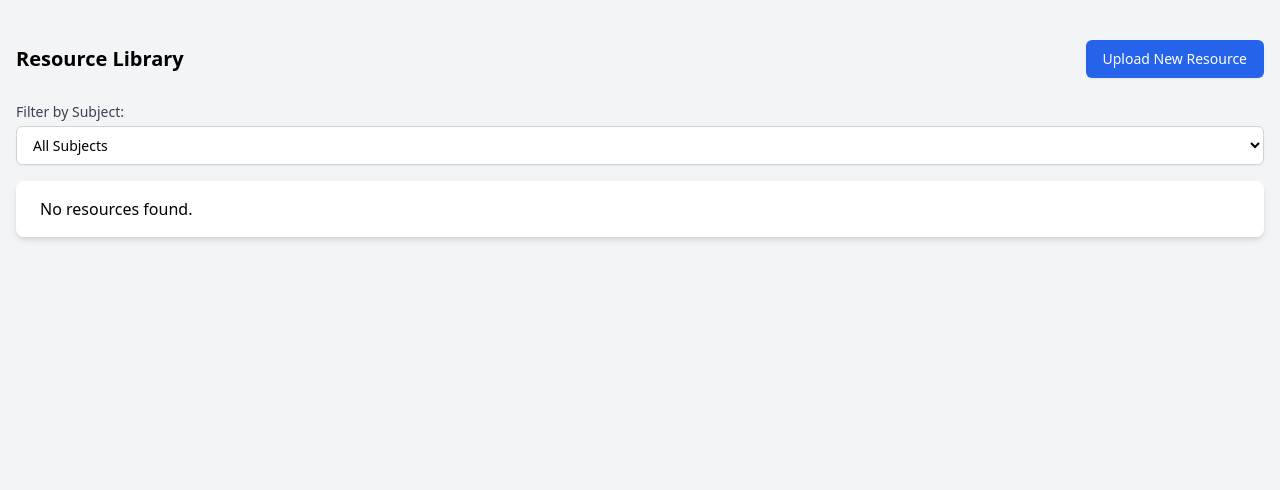
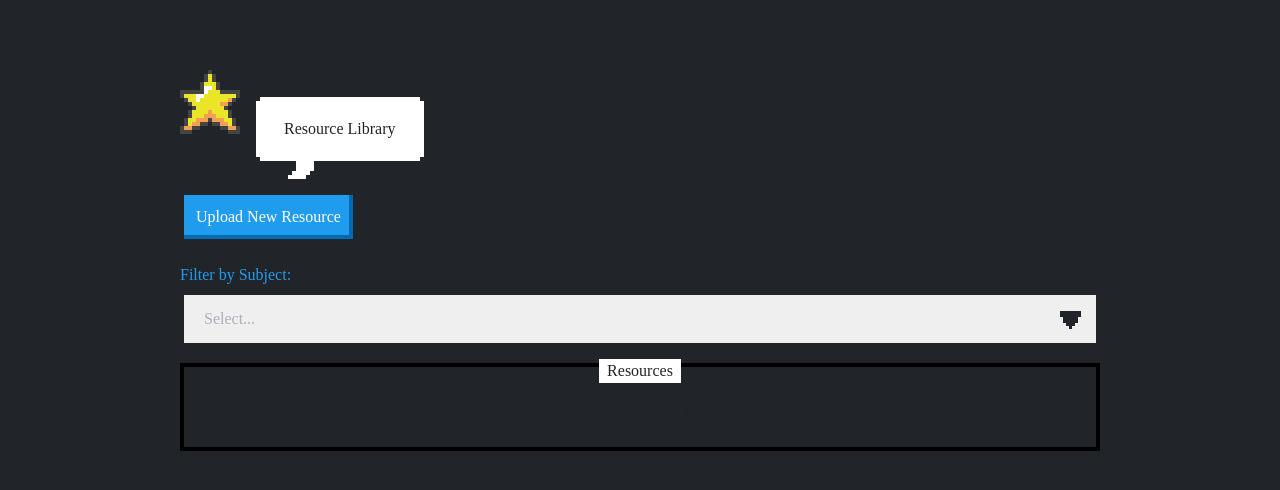
Before and after one commit to fvcl/exam-collection, a Flask app: page / in a window 1280 px wide. Shown: the top 490 px of the page. Run offline with Flask 3, Linux system fonts and the light colour scheme; data that the repository does not hold is empty; parts of the project's set-up code (start-up, migrations or seed data) failed here and were passed over; some libraries are stand-ins or nearby versions.

Commit message:
trial for nes.css transition

```diff
--- a/exco/templates/index.html
+++ b/exco/templates/index.html
@@ -4,68 +4,62 @@
     <meta charset="UTF-8">
     <meta name="viewport" content="width=device-width, initial-scale=1.0">
     <title>Resource Library</title>
-    <!-- Include Tailwind CSS -->
-    <link href="https://cdn.jsdelivr.net/npm/tailwindcss@2.2.19/dist/tailwind.min.css" rel="stylesheet">
+    <!-- Include NES.css -->
+    <link rel="stylesheet" href="https://unpkg.com/nes.css/css/nes.min.css">
     <!-- Favicon -->
     <link rel="icon" href="{{ url_for('static', filename='favicon.ico') }}" type="image/x-icon">
 </head>
-<body class="bg-gray-100">
-<div class="container mx-auto mt-10 px-4">
-    <div class="flex justify-between items-center mb-6">
-        <h1 class="text-xl font-semibold">Resource Library</h1>
+<body style="background-color: #212529;">
+<div class="container" style="max-width: 960px; margin: 50px auto; padding: 20px;">
+    <section class="message-list">
+        <section class="message -left">
+            <i class="nes-icon is-large star"></i>
+            <div class="nes-balloon from-left">
+                <p>Resource Library</p>
+            </div>
+        </section>
+    </section>
+
     <a href="{{ url_for('upload_page') }}"
-           class="inline-flex justify-center py-2 px-4 border border-transparent shadow-sm text-sm font-medium rounded-md text-white bg-blue-600 hover:bg-blue-700">Upload
-            New Resource</a>
-    </div>
+       class="nes-btn is-primary">Upload New Resource</a>
+
     <!-- Filter Form -->
-    <div class="mb-4">
+    <div style="margin-top: 20px;">
         <form action="{{ url_for('index') }}" method="get">
-            <label for="course" class="block text-sm font-medium text-gray-700">Filter by Subject:</label>
-            <select name="course" id="course" onchange="this.form.submit()"
-                    class="mt-1 block w-full py-2 px-3 border border-gray-300 bg-white rounded-md shadow-sm focus:outline-none focus:ring-indigo-500 focus:border-indigo-500 sm:text-sm">
-                <option value="">All Subjects</option>
+            <div class="nes-field">
+                <label for="course" class="nes-text is-primary">Filter by Subject:</label>
+                <div class="nes-select">
+                    <select required id="course" name="course" onchange="this.form.submit()">
+                        <option value="" disabled selected>Select...</option>
                         {% for course in courses %}
-                    <option value="{{ course }}" {% if selected_course == course %}
-                            selected {% endif %}>{{ course }}</option>
+                            <option value="{{ course }}" {% if selected_course == course %} selected {% endif %}>{{ course }}</option>
                         {% endfor %}
                     </select>
+                </div>
+            </div>
         </form>
     </div>
 
-    <div class="bg-white overflow-hidden shadow-md sm:rounded-lg">
-    <ul class="divide-y divide-gray-200">
+    <div class="nes-container with-title is-centered" style="margin-top: 20px;">
+        <p class="title">Resources</p>
+        <ul class="nes-list is-disc">
             {% for resource in resources %}
-            <li class="px-6 py-4">
-                <div class="flex justify-between">
-                    <div class="flex-1 min-h-[100px]"> <!-- Apply minimum height here -->
-                        <div class="text-sm font-medium text-gray-900">{{ resource.resource_type }} ({{ resource.filename.split('.')[-1] }})
-                        </div>
-                        <div class="text-sm text-gray-500">Uploaded by {{ resource.uploader }}</div>
-                        <div class="text-sm text-gray-500">{{ resource.course }} ({{ resource.age }} years ago)
-                        </div>
-                        <div class="text-sm text-gray-500">{{ 'Solution Available' if resource.has_solution else 'No Solution' }}</div>
+                <li>
+                    <span class="nes-text is-primary">{{ resource.resource_type }} ({{ resource.filename.split('.')[-1] }})</span><br>
+                    <span>Uploaded by {{ resource.uploader }}</span><br>
+                    <span>{{ resource.course }} ({{ resource.age }} years ago)</span><br>
+                    <span>{{ 'Solution Available' if resource.has_solution else 'No Solution' }}</span><br>
                     {% if resource.description %}
-                            <p class="mt-2 text-sm text-gray-600">{{ resource.description }}</p>
+                        <p>{{ resource.description }}</p>
                     {% endif %}
-                    </div>
-                    <div class="flex flex-col items-center justify-center gap-4 sm:flex-row">
-                        <a href="{{ url_for('static', filename='data/' + resource.filename) }}" target="_blank"
-                           class="inline-block bg-blue-500 text-white hover:bg-blue-700 px-4 py-2 rounded-lg transition duration-150 ease-in-out text-center w-32">
-                            Download
-                        </a>
-                        <a href="{{ url_for('file_details', file_id=resource.id) }}"
-                           class="inline-block bg-green-500 text-white hover:bg-green-700 px-4 py-2 rounded-lg transition duration-150 ease-in-out text-center w-32">
-                            Discussion
-                        </a>
-                    </div>
-                </div>
+                    <a href="{{ url_for('static', filename='data/' + resource.filename) }}" target="_blank" class="nes-btn is-success">Download</a>
+                    <a href="{{ url_for('file_details', file_id=resource.id) }}" class="nes-btn is-warning">Discussion</a>
                 </li>
             {% else %}
-            <li class="px-6 py-4">No resources found.</li>
+                <li>No resources found.</li>
             {% endfor %}
         </ul>
     </div>
-
 </div>
 </body>
 </html>
```
Lines whose indentation alone changed are shown as unchanged.
